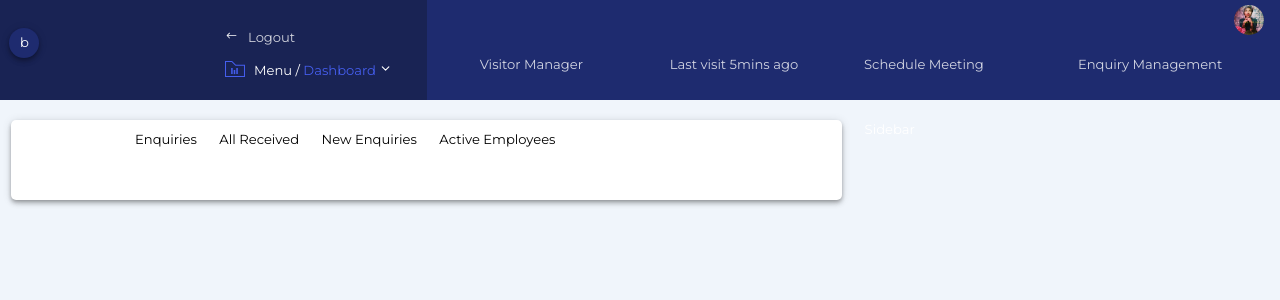
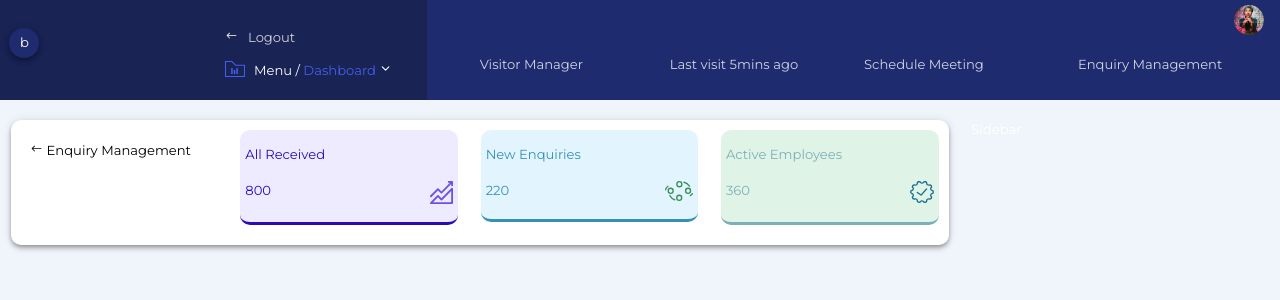
Before and after one commit to danielkpodo/webber-test, a React (Create React App) app: page / in a window 1280 px wide. Shown: the top 300 px of the page. Built offline with nearby package versions, Linux system fonts and the light colour scheme.

Commit message:
added new items

```diff
--- a/src/components/Dashboard.js
+++ b/src/components/Dashboard.js
@@ -1,16 +1,45 @@
 import React from "react";
 import { BsArrowLeft } from "react-icons/bs";
+import threshold from "./assets/images/profit.svg";
+import enquiry from "./assets/images/activity.svg";
+import employee from "./assets/images/new.svg";
+import DashboardItem from "./DashboardItem";
 
 const Dashboard = () => {
   return (
     <div className="dashboard-content z-depth-2">
       <div className="row">
-        <div className="container">
-          <div className="row items">
-            <div className="col 3">Enquiries</div>
-            <div className="col 3">All Received</div>
-            <div className="col 3">New Enquiries</div>
-            <div className="col 3">Active Employees</div>
+        <div className="container-fluid">
+          <div className="row items-dash">
+            <div className="col l3 mgt-enquiry">
+              <h6>
+                <BsArrowLeft /> Enquiry Management
+              </h6>
+            </div>
+            <div className="col l3">
+              <DashboardItem
+                styler="received"
+                heading="All Received"
+                count={800}
+                imgPath={threshold}
+              />
+            </div>
+            <div className="col l3">
+              <DashboardItem
+                styler="enquiries"
+                heading="New Enquiries"
+                count={220}
+                imgPath={enquiry}
+              />
+            </div>
+            <div className="col l3">
+              <DashboardItem
+                styler="employees"
+                heading="Active Employees"
+                count={360}
+                imgPath={employee}
+              />
+            </div>
           </div>
         </div>
       </div>
--- /dev/null
+++ b/src/components/DashboardItem.js
@@ -0,0 +1,28 @@
+import React from "react";
+import PropTypes from "prop-types";
+
+const DashboardItem = (props) => {
+  const { styler, imgPath, count, heading } = props;
+  return (
+    <div className={`item ${styler}`}>
+      <h6>{heading}</h6>
+      <div className="footer">
+        <p>
+          <strong>{count}</strong>
+        </p>
+        <p>
+          <img src={imgPath} alt="" />
+        </p>
+      </div>
+    </div>
+  );
+};
+
+DashboardItem.propTypes = {
+  styler: PropTypes.string.isRequired,
+  imgPath: PropTypes.string.isRequired,
+  count: PropTypes.number.isRequired,
+  heading: PropTypes.string.isRequired
+};
+
+export default DashboardItem;
--- a/src/components/Header.js
+++ b/src/components/Header.js
@@ -26,7 +26,7 @@ const Header = () => {
               <div>
                 <img src={menu} alt="menu icon" style={{ maxWidth: "20px" }} />
               </div>
-              <div class="main-menu">
+              <div className="main-menu">
                 Menu / <span className="dashboard">Dashboard</span>{" "}
                 <FiChevronDown />
               </div>
--- a/src/containers/App.css
+++ b/src/containers/App.css
@@ -91,9 +91,52 @@
 
 .dashboard-content {
   background: #fff;
-  border-radius: 5px;
-  padding: 10px;
+  border-radius: 10px;
+  padding-top: 10px;
   color: #000;
+}
+.dashboard-content h6 {
+  font-size: 0.875rem;
+}
+.dashboard-content .items-dash {
+  display: flex;
+  justify-content: space-around;
+  flex-direction: row;
+  flex-wrap: wrap;
+  margin-right: 10px;
+}
+.dashboard-content .item {
+  padding: 5px;
+  border-radius: 10px;
+}
+.dashboard-content .item .footer {
+  display: flex;
+  justify-content: space-between;
+}
+
+.received {
+  background: #eeeaff;
+  color: #2c0bb7;
+  border-bottom: 3px solid #2c0bb7;
+  font-weight: bolder;
+}
+
+.enquiries {
+  background: #e2f5ff;
+  color: #3591b4;
+  border-bottom: 3px solid #3591b4;
+  font-weight: bolder;
+}
+
+.employees {
+  background: #e0f3e7;
+  color: #7bb0ba;
+  border-bottom: 3px solid #7bb0ba;
+  font-weight: bolder;
+}
+
+.mgt-enquiry h6 {
+  margin-left: 30px;
 }
 
 body {
--- a/src/containers/App.js
+++ b/src/containers/App.js
@@ -9,10 +9,10 @@ function App() {
       <Header />
       <main className="content-area">
         <div className="row">
-          <div className="col l8">
+          <div className="col l9">
             <Dashboard />
           </div>
-          <div className="col l4">Sidebar</div>
+          <div className="col l3">Sidebar</div>
         </div>
       </main>
     </div>
--- a/src/containers/scss/partials/_content-area.scss
+++ /dev/null
@@ -1,2 +0,0 @@
-.content-area {
-}
--- a/src/containers/scss/partials/_dashboard.scss
+++ b/src/containers/scss/partials/_dashboard.scss
@@ -1,6 +1,56 @@
 .dashboard-content {
   background: #fff;
-  border-radius: 5px;
-  padding: 10px;
+  border-radius: 10px;
+  padding-top: 10px;
   color: #000;
+
+  h6 {
+    font: {
+      size: 0.875rem;
+    }
+  }
+
+  .items-dash {
+    display: flex;
+    justify-content: space-around;
+    flex-direction: row;
+    flex-wrap: wrap;
+    margin-right: 10px;
+  }
+
+  .item {
+    padding: 5px;
+    border-radius: 10px;
+
+    .footer {
+      display: flex;
+      justify-content: space-between;
+    }
+  }
 }
+
+.received {
+  background: #eeeaff;
+  color: #2c0bb7;
+  border-bottom: 3px solid #2c0bb7;
+  font-weight: bolder;
+}
+
+.enquiries {
+  background: #e2f5ff;
+  color: #3591b4;
+  border-bottom: 3px solid #3591b4;
+  font-weight: bolder;
+}
+.employees {
+  background: #e0f3e7;
+  color: #7bb0ba;
+  border-bottom: 3px solid #7bb0ba;
+  font-weight: bolder;
+}
+
+.mgt-enquiry {
+  h6 {
+    margin-left: 30px;
+  }
+}
```
Also changed, not shown: 1 other file (tests, documents, lock files or other folders).
